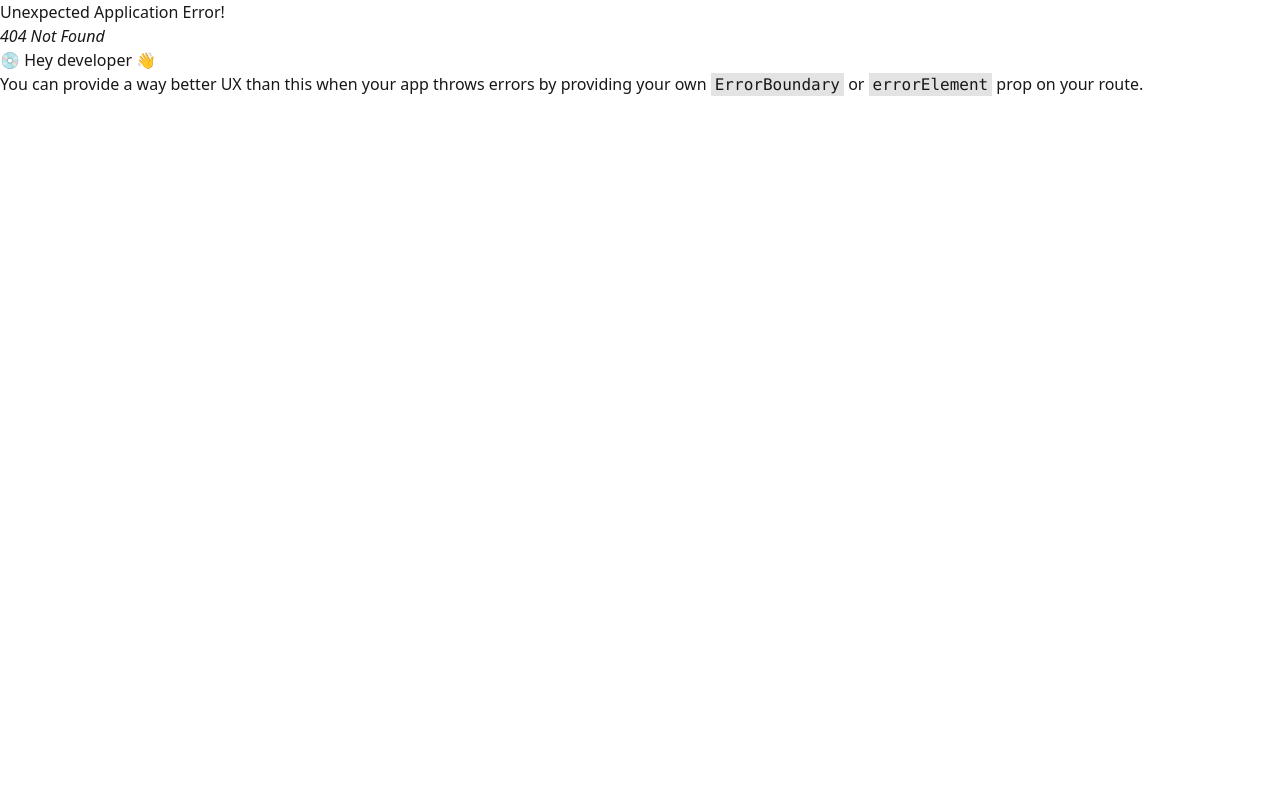
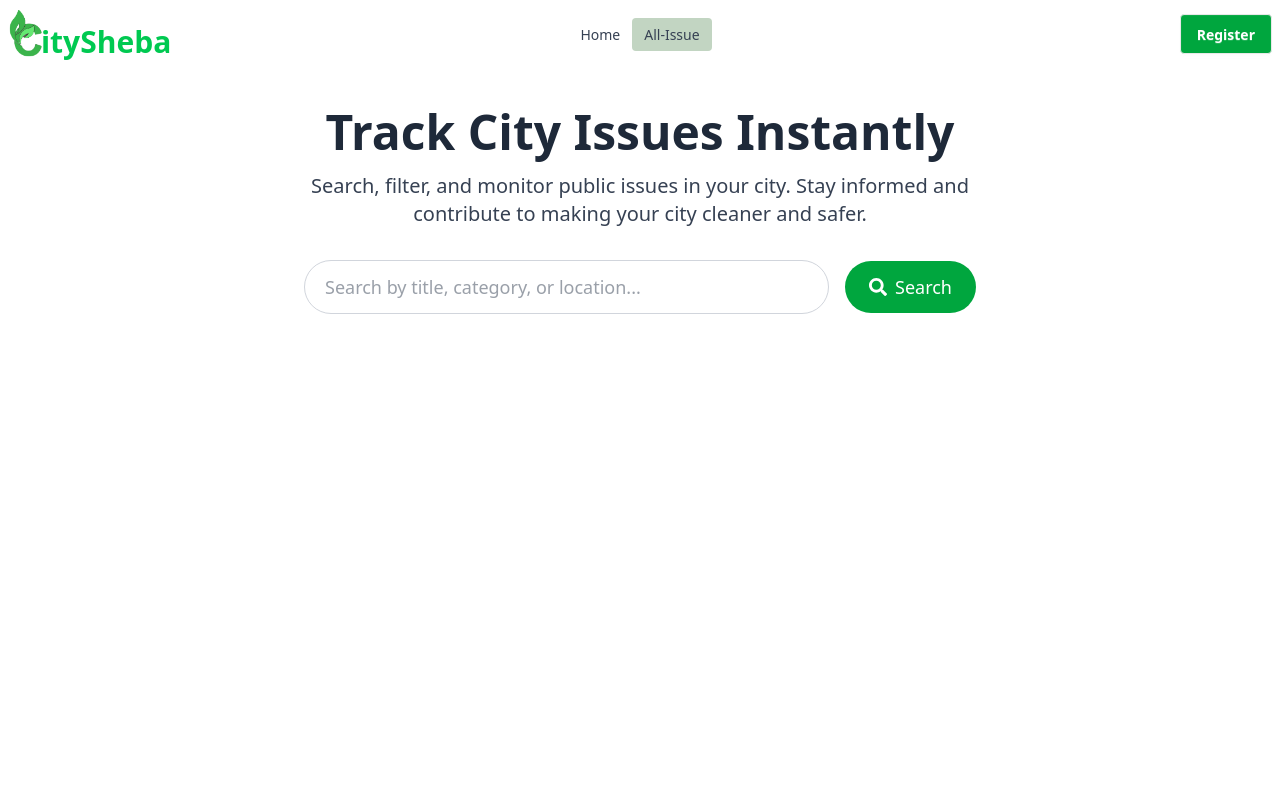
Before and after one commit to Mohammed-Hamim/city-sheba, a React (Vite) app: page /all-issue in a window 1280 px wide. Before the commit this address had no page. Shown: the top 800 px of the page. Built offline with nearby package versions, Linux system fonts and the light colour scheme.

Commit message:
-madded search section in the all issue page

```diff
--- a/package.json
+++ b/package.json
@@ -11,6 +11,7 @@
   },
   "dependencies": {
     "@tailwindcss/vite": "^4.1.17",
+    "@tanstack/react-query": "^5.90.12",
     "react": "^19.2.0",
     "react-dom": "^19.2.0",
     "react-icons": "^5.5.0",
--- a/src/components/Navbar.jsx
+++ b/src/components/Navbar.jsx
@@ -5,10 +5,11 @@ import Logo from './Logo';
 const Navbar = () => {
     const links = <>
         <li><NavLink to="/">Home</NavLink></li>
+        <li><NavLink to="/all-issue">All-Issue</NavLink></li>
 
     </>
     return (
-        <div className="navbar py-2 bg-white shadow-sm text-gray-800">
+        <div className="navbar py-2 bg-white   text-gray-800">
             <div className="navbar-start">
                 <div className="dropdown">
                     <div tabIndex={0} role="button" className="btn btn-ghost lg:hidden text-gray-700">
--- a/src/index.css
+++ b/src/index.css
@@ -15,3 +15,8 @@
   --color-secondary-content: oklch(98% 0.01 200);
   --color-accent: oklch(65% 0.25 160)
 }
+
+
+ul a.active{
+  background-color: rgb(194, 213, 194);
+}
--- a/src/layouts/RootLayout.jsx
+++ b/src/layouts/RootLayout.jsx
@@ -6,11 +6,15 @@ import Footer from '../components/Footer';
 const RootLayout = () => {
     return (
         <>
-        <Navbar></Navbar>
-       <div className='min-h-screen my-4 md:my-10'>
+       <div className='container mx-auto'>
+         <Navbar></Navbar>
+       </div>
+       <div className=' container mx-auto min-h-60 md:min-h-screen my-4 md:my-10'>
          <Outlet></Outlet>
        </div>
-        <Footer></Footer>
+        <div className='container mx-auto'>
+          <Footer></Footer>
+        </div>
 
         </>
     );
--- /dev/null
+++ b/src/pages/allIssue/AllIssuePage.jsx
@@ -0,0 +1,47 @@
+import React, {  } from "react";
+import { FaSearch } from "react-icons/fa";
+
+
+
+const AllIssuePage = ( ) => {
+    return (
+        <div>
+            <div className=" px-6 sm:px-12 lg:px-24     text-center">
+                {/* Slogan */}
+                <h1 className="text-4xl md:text-5xl font-extrabold text-gray-800 mb-4">
+                    Track City Issues Instantly
+                </h1>
+
+                {/* Short Description */}
+                <p className="text-gray-700 text-lg md:text-xl mb-8 max-w-2xl mx-auto">
+                    Search, filter, and monitor public issues in your city. Stay informed and contribute to making your city cleaner and safer.
+                </p>
+
+                {/* Search Form */}
+                <form
+
+                    className="flex flex-col sm:flex-row justify-center items-center gap-4 max-w-2xl mx-auto"
+                >
+                    <input
+                        type="text"
+                        placeholder="Search by title, category, or location..."
+
+                        className="flex-1 border border-gray-300 rounded-full px-5 py-3 text-gray-700 text-lg focus:outline-none focus:ring-2 focus:ring-green-500 focus:border-green-500"
+                    />
+                    <button
+                        type="submit"
+                        className="bg-green-600 text-white text-lg px-6 py-3 rounded-full hover:bg-green-700 transition flex items-center gap-2"
+                    >
+                        <FaSearch /> Search
+                    </button>
+                </form>
+            </div>
+            <div>
+
+            </div>
+        </div>
+
+    );
+};
+
+export default AllIssuePage;
--- a/src/pages/homePage/shared/Banners.jsx
+++ b/src/pages/homePage/shared/Banners.jsx
@@ -11,11 +11,11 @@ const Banners = () => {
             autoPlay={true}
             infiniteLoop={true}
         >
-            <div>
+            <div className='rounded-sm'>
                 <Banner1></Banner1>
             </div>
 
-            <div>
+            <div className='rounded-sm'>
                 <Banner2></Banner2>
             </div>
             <div>
--- a/src/pages/homePage/shared/banner/Banner1.jsx
+++ b/src/pages/homePage/shared/banner/Banner1.jsx
@@ -4,9 +4,9 @@ import bannerImg1 from '../../../../assets/banner/banner1.webp'
 const Banner1 = () => {
     return (
         <div
-            className="relative bg-green-100 min-h-[80vh] flex items-center justify-center"
+            className="relative rounded-sm bg-green-100 min-h-[80vh] flex items-center justify-center"
             style={{
-                background: `linear-gradient(rgba(0,5,0,0.3), rgba(0,0,0,0.3)), url(${bannerImg1})`,
+                background: `linear-gradient(rgba(0,5,0,0.3), rgba(0,0,0,0.5)), url(${bannerImg1})`,
                 backgroundSize: "cover",
 
             }}
@@ -25,10 +25,10 @@ const Banner1 = () => {
 
                 {/* CTA Buttons */}
                 <div className="flex flex-col sm:flex-row justify-center gap-4">
-                    <button className="btn btn-primary px-8 py-3 text-white hover:bg-green-700 shadow-lg">
+                    <button className="btn border-0 bg-green-600 px-8 py-3 text-white hover:bg-green-700 shadow-lg">
                         Report an Issue
                     </button>
-                    <button className="btn btn-outline btn-white px-8 py-3 hover:bg-white hover:text-green-700 shadow-lg">
+                    <button className="btn btn-outline border-green-600  text-white px-8 py-3 hover:bg-white hover:text-green-700 shadow-lg">
                         Track Issues
                     </button>
                 </div>
--- a/src/pages/homePage/shared/banner/Banner2.jsx
+++ b/src/pages/homePage/shared/banner/Banner2.jsx
@@ -4,7 +4,7 @@ import bannerImg2 from '../../../../assets/banner/banner2.jpeg';
 const Banner2 = () => {
     return (
         <div
-            className="relative bg-green-100 min-h-[80vh] flex items-center justify-center"
+            className="relative rounded-sm bg-green-100 min-h-[80vh] flex items-center justify-center"
             style={{
                 background: `linear-gradient(rgba(0,0,0,0.3), rgba(0,0,0,0.3)), url(${bannerImg2})`,
                 backgroundSize: "cover",
@@ -25,10 +25,10 @@ const Banner2 = () => {
 
                 {/* CTA Buttons */}
                 <div className="flex flex-col sm:flex-row justify-center gap-4">
-                    <button className="btn btn-primary px-8 py-3 text-white hover:bg-green-700 shadow-lg">
+                    <button className="btn bg-green-500 border-0 px-8 py-3 text-white hover:bg-green-700 shadow-lg">
                         Report Now
                     </button>
-                    <button className="btn btn-outline btn-white px-8 py-3 hover:bg-white hover:text-green-700 shadow-lg">
+                    <button className="btn btn-outline border-green-600 text-white    px-8 py-3 hover:bg-white hover:text-green-700 shadow-lg">
                         Learn More
                     </button>
                 </div>
--- a/src/pages/homePage/shared/banner/Banner3.jsx
+++ b/src/pages/homePage/shared/banner/Banner3.jsx
@@ -4,10 +4,11 @@ import bannerImg3 from '../../../../assets/banner/banner3.jpeg';
 const Banner3 = () => {
     return (
         <div
-            className="relative bg-green-100 min-h-[80vh] flex items-center justify-center"
+            className="relative  bg-green-100 min-h-[80vh] flex items-center rounded-sm justify-center"
             style={{
-                background: `linear-gradient(rgba(0,0,0,0.3), rgba(0,0,0,0.3)), url(${bannerImg3})`,
+                background: `linear-gradient(rgba(0,0,0,0.5), rgba(0,0,0,0.3)), url(${bannerImg3})`,
                 backgroundSize: "cover",
+
                 backgroundPosition: "center",
             }}
         >
@@ -25,10 +26,10 @@ const Banner3 = () => {
 
                 {/* CTA Buttons */}
                 <div className="flex flex-col sm:flex-row justify-center gap-4">
-                    <button className="btn btn-primary px-8 py-3 text-white hover:bg-green-700 shadow-lg">
+                    <button className="btn  bg-green-500 border-0 px-8 py-3 text-white hover:bg-green-700 shadow-lg">
                         Join Now
                     </button>
-                    <button className="btn btn-outline btn-white px-8 py-3 hover:bg-white hover:text-green-700 shadow-lg">
+                    <button className="btn btn-outline  border-green-600 text-white px-8 py-3 hover:bg-white hover:text-green-700 shadow-lg">
                         See How It Works
                     </button>
                 </div>
--- a/src/routes/Router.jsx
+++ b/src/routes/Router.jsx
@@ -3,6 +3,7 @@ import RootLayout from "../layouts/RootLayout";
 import Homepage from "../pages/homePage/Homepage";
 import Login from "../pages/login/Login";
 import Register from "../pages/register/Register";
+import AllIssuePage from "../pages/allIssue/AllIssuePage";
 
 export const router = createBrowserRouter([
     {
@@ -22,7 +23,10 @@ export const router = createBrowserRouter([
             {
                 path: 'register',
                 Component: Register
-
+            },
+            {
+                path: 'all-issue',
+                Component: AllIssuePage
             }
         ]
 
```
Also changed, not shown: src/components/IssueCard.jsx (added, +78 -0 lines), 1 other file (tests, documents, lock files or other folders).
